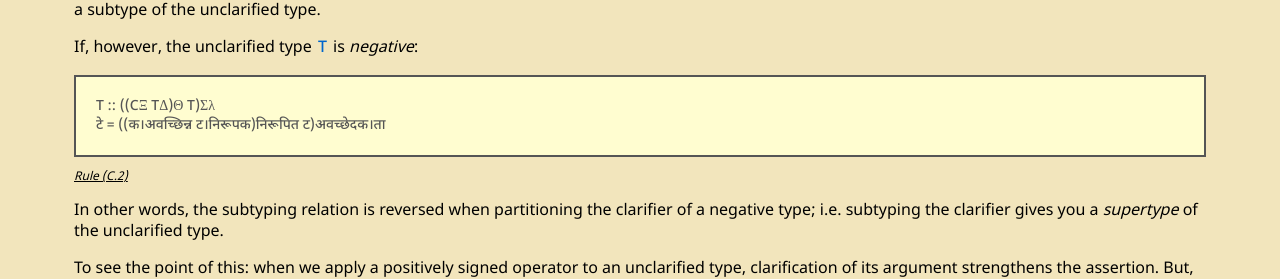
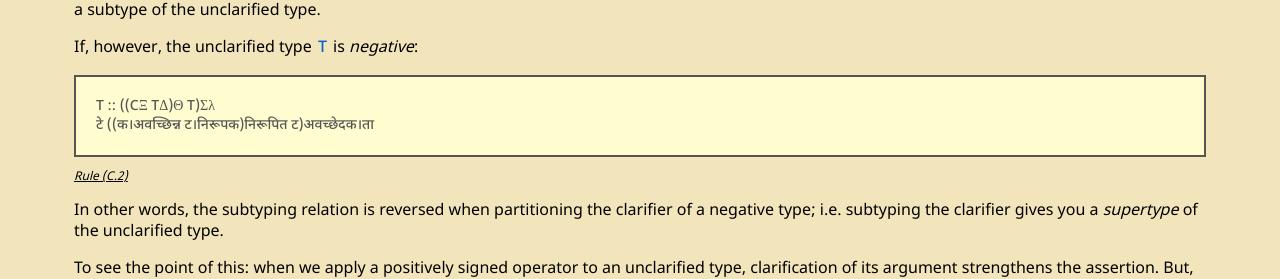
Before and after one commit to vchavali/svadhyayam.github.io, a Jekyll site: the page built from the_analytical_framework_of_navyanyaya.md, in a window 1280 px wide and 900 px high, scrolled down 16131 px. Shown: the part 144-423 px from the top of the window. Built offline with Jekyll 4.4.1, drawn with Linux system fonts in a browser that asks for light colours; some web fonts are replaced.

Commit message:
slight correction

```diff
--- a/the_analytical_framework_of_navyanyaya.md
+++ b/the_analytical_framework_of_navyanyaya.md
@@ -741,7 +741,7 @@ If, however, the unclarified type `T` is *negative*:
 
 <div>
 T :: ((CΞ TΔ)Θ T)Σλ <br>
-टे = ((क।अवच्छिन्न ट।निरूपक)निरूपित ट)अवच्छेदक।ता
+टे ((क।अवच्छिन्न ट।निरूपक)निरूपित ट)अवच्छेदक।ता
 </div>
 {: .quote .example}
 Rule (C.2) <a name="C.2">
```
